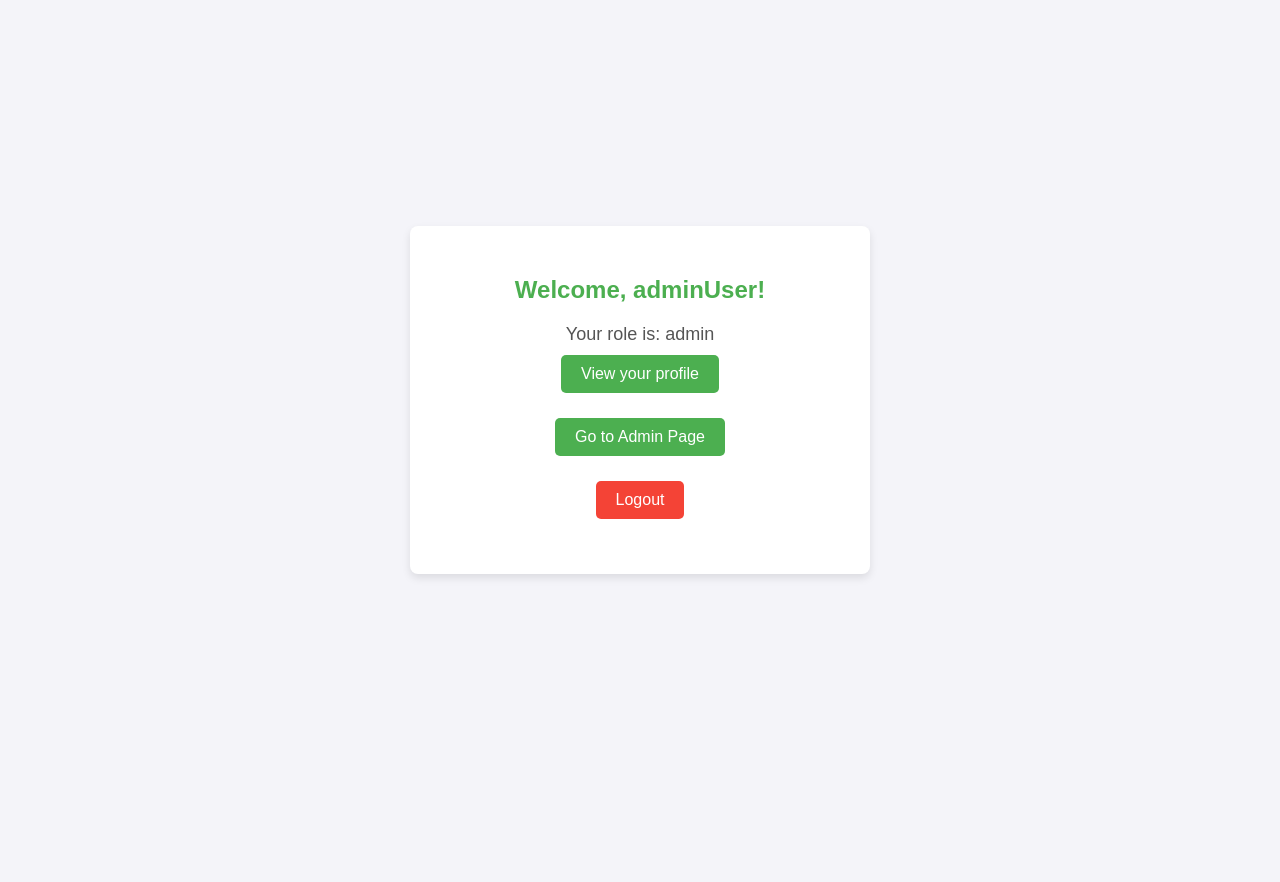
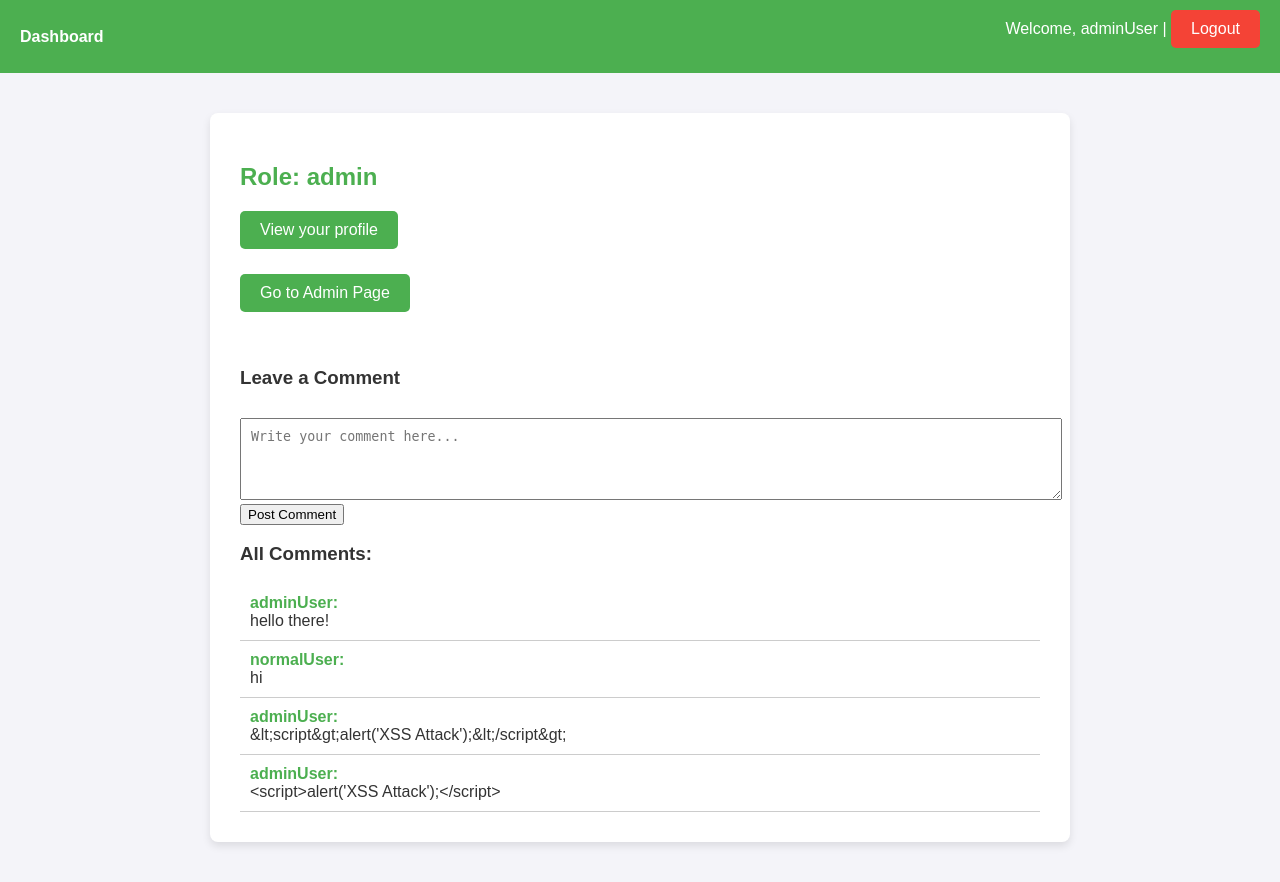
Before and after one commit to jana0030/project, a Flask app: page /dashboard in a window 1280 px wide. Before the commit the page ends 578 px from the top, so only its background shows below. Run offline with Flask 3, Linux system fonts and the light colour scheme; a user stored in the database is signed in.

Commit message:
add commit

```diff
--- a/app.py
+++ b/app.py
@@ -4,6 +4,8 @@ import os
 import bcrypt
 from bcrypt import gensalt, hashpw, checkpw
 from sqlalchemy import LargeBinary
+import bleach
+
 
 
 #app = Flask(__name__)
@@ -35,6 +37,15 @@ class User(db.Model):
 
     def __repr__(self):
         return f"<User {self.username}, Role {self.role}>"
+
+# Define the Comment model
+class Comment(db.Model):
+    id = db.Column(db.Integer, primary_key=True)
+    user = db.Column(db.String(100), nullable=False)
+    content = db.Column(db.Text, nullable=False)
+
+    def __repr__(self):
+        return f"<Comment by {self.user}>"
 
 
 @app.before_request
@@ -183,7 +194,7 @@ def profile(username):
     return render_template('profile.html', user=user)
 
 
-@app.route('/dashboard')
+@app.route('/dashboard', methods=['GET', 'POST'])
 def dashboard():
     if 'username' not in session:
         return redirect(url_for('login'))
@@ -191,8 +202,25 @@ def dashboard():
     # Fetch the user from the database
     user = User.query.filter_by(username=session['username']).first()
 
-    return render_template('dashboard.html', user=user)
+    # Handle comment submission
+    if request.method == 'POST':
+        content = request.form.get('content')
 
+        # Sanitize the comment content to avoid XSS
+        sanitized_content = bleach.clean(content)
+
+        # Save the sanitized comment to the database
+        comment = Comment(user=user.username, content=sanitized_content)
+        db.session.add(comment)
+        db.session.commit()
+
+        # Redirect back to the dashboard after posting a comment
+        return redirect(url_for('dashboard'))
+
+    # Fetch all comments to display on the dashboard
+    comments = Comment.query.all()
+
+    return render_template('dashboard.html', user=user, comments=comments)
 
 
 
--- a/templates/dashboard.html
+++ b/templates/dashboard.html
@@ -10,30 +10,43 @@
             background-color: #f4f4f9;
             margin: 0;
             padding: 0;
-            display: flex;
-            justify-content: center;
-            align-items: center;
-            height: 100vh;
             color: #333;
         }
+
+        .header {
+            background-color: #4CAF50;
+            color: white;
+            padding: 10px 20px;
+            display: flex;
+            justify-content: space-between;
+            align-items: center;
+        }
+
+        .header .welcome {
+            font-size: 16px;
+        }
+
         .container {
+            max-width: 800px;
+            margin: 40px auto;
             background-color: #ffffff;
             padding: 30px;
             border-radius: 8px;
             box-shadow: 0 4px 8px rgba(0, 0, 0, 0.1);
-            width: 400px;
-            text-align: center;
         }
+
         h2 {
             color: #4CAF50;
             font-size: 24px;
             margin-bottom: 20px;
         }
+
         p {
             font-size: 18px;
             color: #555;
             margin: 10px 0;
         }
+
         a {
             text-decoration: none;
             font-size: 16px;
@@ -45,34 +58,75 @@
             display: inline-block;
             margin-bottom: 15px;
         }
-        a:hover {
-            background-color: #45a049;
-        }
-        .logout {
+
+        a.logout {
             background-color: #f44336;
         }
-        .logout:hover {
+
+        a.logout:hover {
             background-color: #e53935;
         }
+
+        .comments-section {
+            margin-top: 40px;
+        }
+
+        textarea {
+            width: 100%;
+            padding: 10px;
+            margin-top: 10px;
+            resize: vertical;
+        }
+
+        .comment {
+            padding: 10px;
+            border-bottom: 1px solid #ccc;
+        }
+
+        .comment strong {
+            color: #4CAF50;
+        }
+
         .footer {
             margin-top: 30px;
             font-size: 14px;
             color: #777;
+            text-align: center;
         }
     </style>
 </head>
 <body>
+    <div class="header">
+        <div><strong>Dashboard</strong></div>
+        <div class="welcome">Welcome, {{ user.username }} | <a href="{{ url_for('logout') }}" class="logout">Logout</a></div>
+    </div>
+
     <div class="container">
-        <h2>Welcome, {{ user.username }}!</h2>
-        <p>Your role is: {{ user.role }}</p>
+        <h2>Role: {{ user.role }}</h2>
         <p><a href="{{ url_for('profile', username=user.username) }}">View your profile</a></p>
 
         {% if user.role == 'admin' %}
             <p><a href="{{ url_for('admin') }}">Go to Admin Page</a></p>
         {% endif %}
 
-        <!-- Logout button -->
-        <p><a href="{{ url_for('logout') }}" class="logout">Logout</a></p>
+        <!-- Comment Section -->
+        <div class="comments-section">
+            <h3>Leave a Comment</h3>
+            <form method="POST" action="{{ url_for('dashboard') }}">
+                <textarea name="content" rows="4" placeholder="Write your comment here..." required></textarea><br>
+                <button type="submit">Post Comment</button>
+            </form>
+
+            <h3>All Comments:</h3>
+            {% for comment in comments %}
+                <div class="comment">
+                    <strong>{{ comment.user }}:</strong>
+                    <div>{{ comment.content|e }}</div> <!-- Use |e to escape HTML -->
+                </div>
+            {% endfor %}
+        </div>
     </div>
+
+
 </body>
 </html>
```
Also changed, not shown: instance/users.db.
